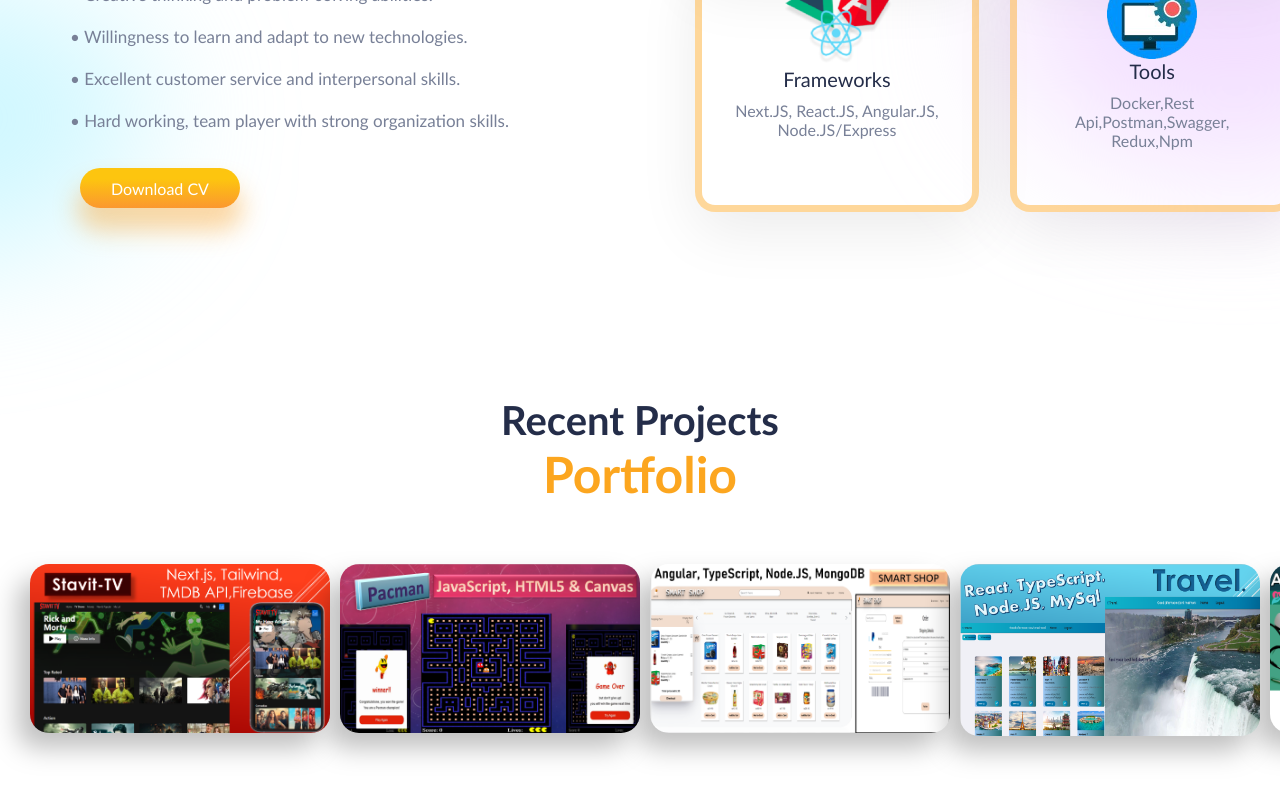
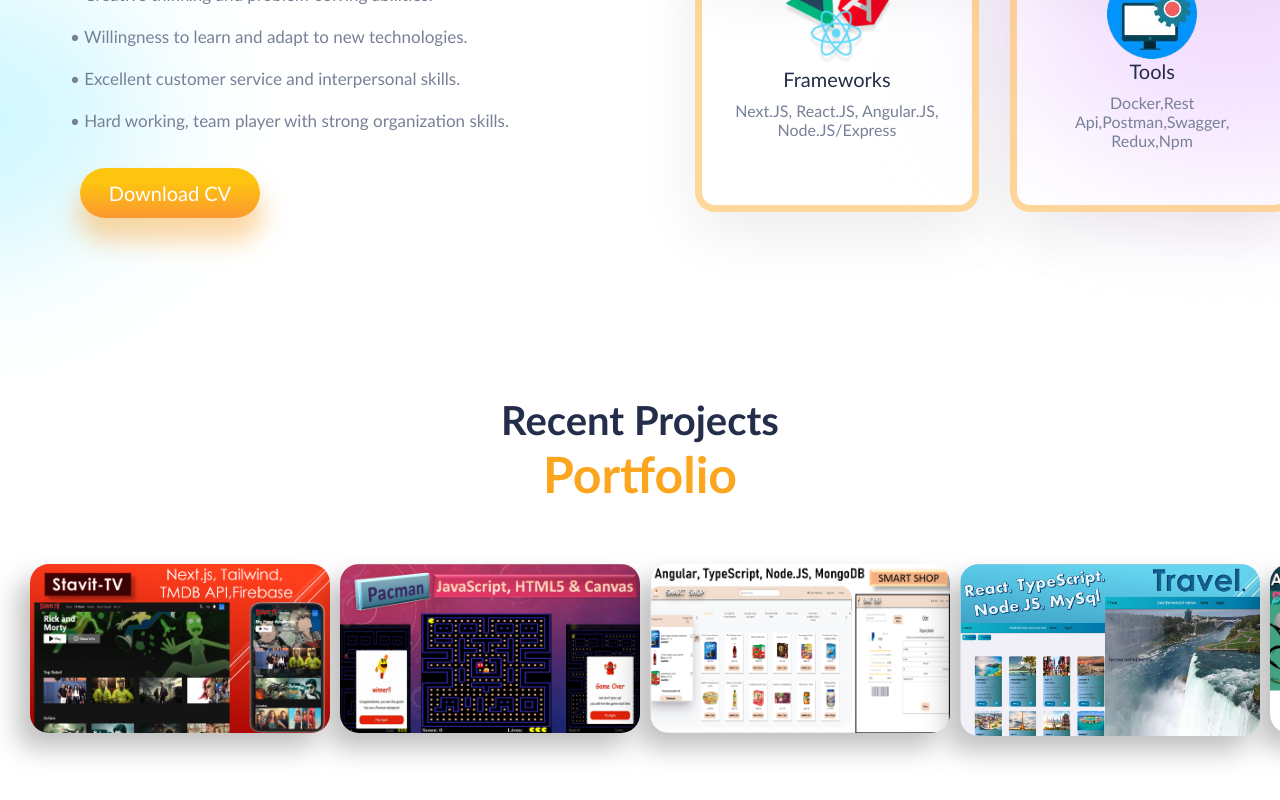
Before and after one commit to StavitMaimoni/Personal-Portfolio, a React (Create React App) app: page / in a window 1280 px wide. Shown: the part 1062-1862 px from the top of the page. Built offline with nearby package versions, Linux system fonts and the light colour scheme.

Commit message:
Update Skills.css

```diff
--- a/src/components/Skills/Skills.css
+++ b/src/components/Skills/Skills.css
@@ -32,9 +32,10 @@
 }
 
 .s-button {
-    width: 8rem;
-    height: 2rem;
+    width: 9rem;
+    height: 2.5rem;
     margin-top: 1rem;
+    font-size: 20px!important;
 }
 
 /* right sided */
```
